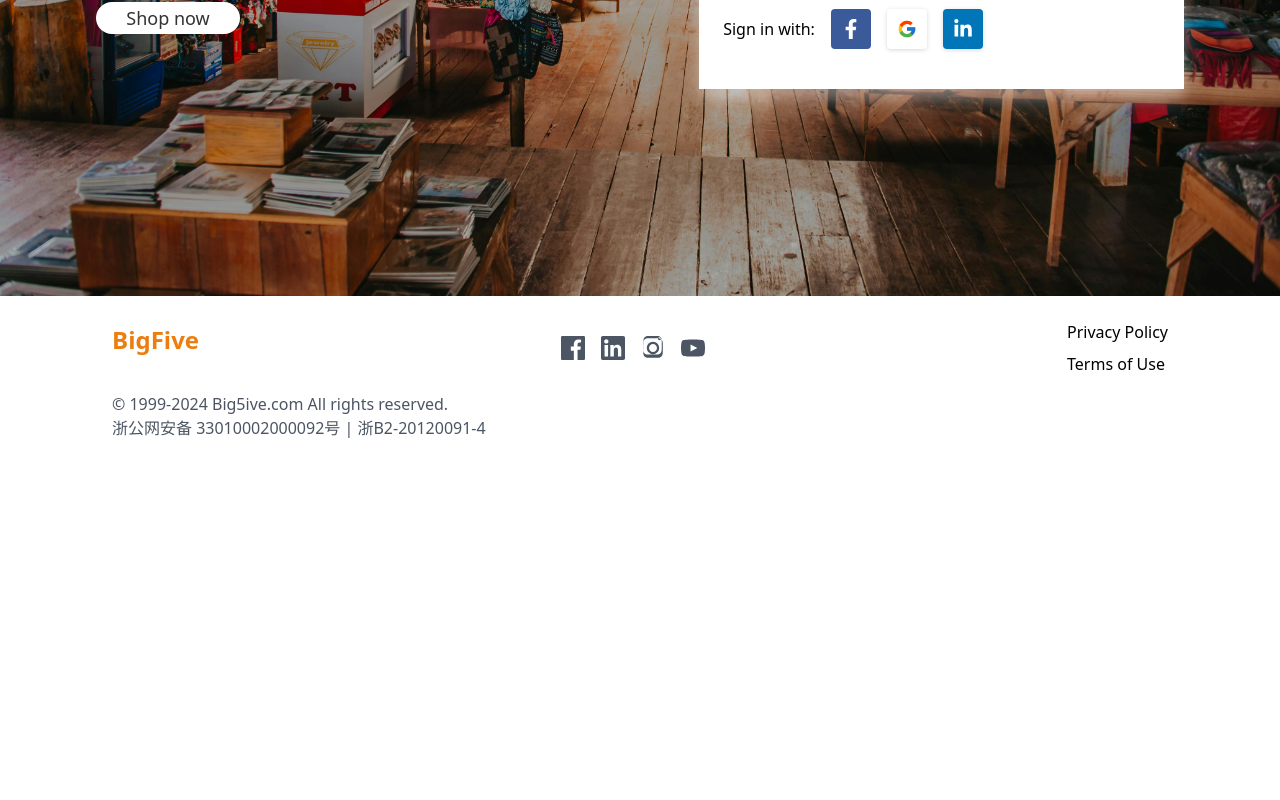
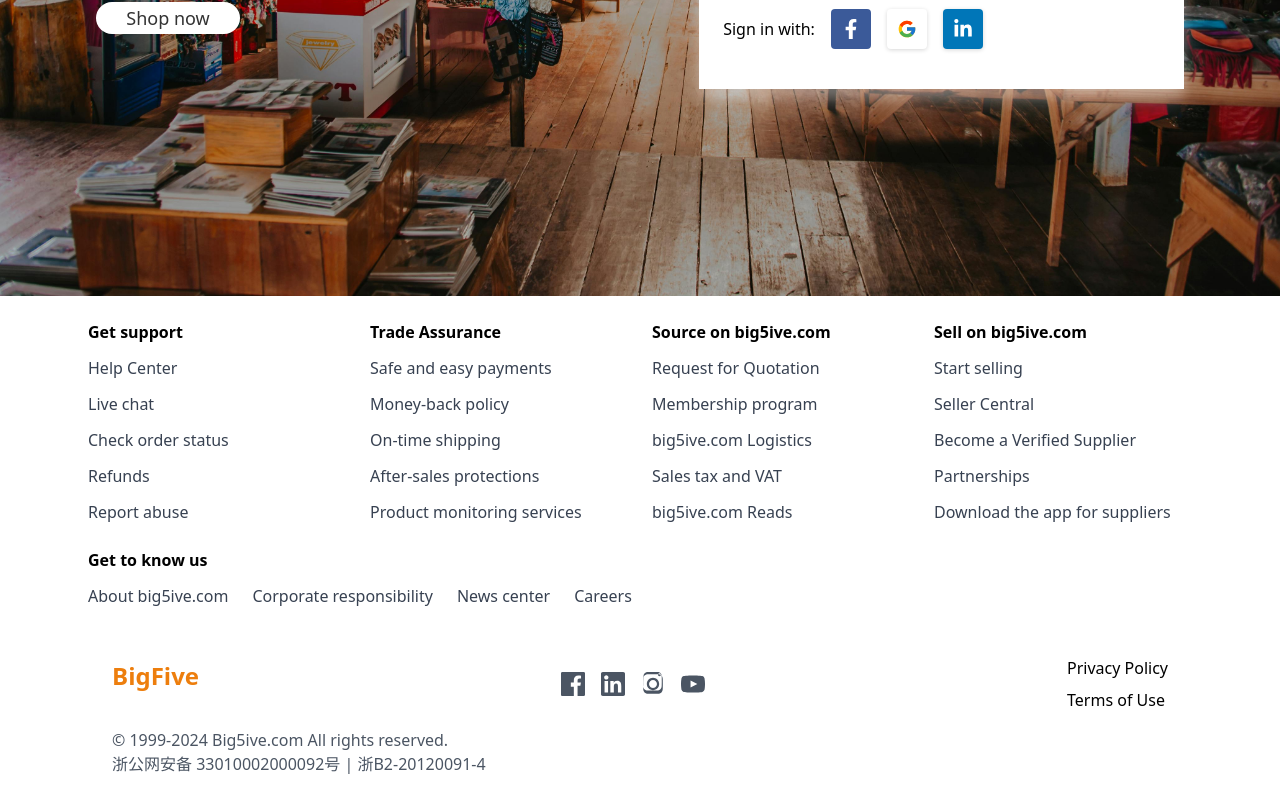
Before and after one commit to Big-5ive/5squares, a React (Vite) app: page / in a window 1280 px wide. Shown: the part 584-1384 px from the top of the page. Before the commit the page ends 1048 px from the top, so only its background shows below. Built offline with nearby package versions, Linux system fonts and the light colour scheme.

Commit message:
feedback finished

```diff
--- a/src/Components/Auth/Feedback/Feedback.jsx
+++ b/src/Components/Auth/Feedback/Feedback.jsx
@@ -27,7 +27,7 @@
 
   const options1 = [
     "Verification code expired",
-    "Did not receive verification",
+    "Did not receive verification code",
     "Number of SMS verification codes sent has exceeded the daily limit",
     "Unable to change email address",
     "Password retrieval failed",
--- a/src/Components/Auth/Login/Login.jsx
+++ b/src/Components/Auth/Login/Login.jsx
@@ -6,6 +6,7 @@
 import { useDispatch, useSelector } from "react-redux";
 import { DB } from "../../Global/Features";
 import Footer from "../../Footer";
+import FooterMain from "../../FooterMain";
 
 
 const Login = () => {
@@ -27,6 +28,7 @@
       <div className="max-[700px]:hidden">
         <LoginHeader />
         <LoginHero />
+        <FooterMain />
         <Footer />
       </div>
     </>
--- /dev/null
+++ b/src/Components/FooterMain.jsx
@@ -0,0 +1,63 @@
+import React from 'react';
+
+const FooterMain = () => {
+  return (
+    <footer className="bg-white text-gray-700">
+      <div className="max-w-6xl mx-auto p-6">
+        <div className="grid grid-cols-1 md:grid-cols-2 lg:grid-cols-4 gap-6">
+          <div>
+            <h2 className="font-bold text-black mb-3">Get support</h2>
+            <ul className='space-y-3'>
+              <li><a href="#" className="hover:underline">Help Center</a></li>
+              <li><a href="#" className="hover:underline">Live chat</a></li>
+              <li><a href="#" className="hover:underline">Check order status</a></li>
+              <li><a href="#" className="hover:underline">Refunds</a></li>
+              <li><a href="#" className="hover:underline">Report abuse</a></li>
+            </ul>
+          </div>
+          <div>
+            <h2 className="font-bold text-black mb-3">Trade Assurance</h2>
+            <ul className='space-y-3'>
+              <li><a href="#" className="hover:underline">Safe and easy payments</a></li>
+              <li><a href="#" className="hover:underline">Money-back policy</a></li>
+              <li><a href="#" className="hover:underline">On-time shipping</a></li>
+              <li><a href="#" className="hover:underline">After-sales protections</a></li>
+              <li><a href="#" className="hover:underline">Product monitoring services</a></li>
+            </ul>
+          </div>
+          <div>
+            <h2 className="font-bold text-black mb-3">Source on big5ive.com</h2>
+            <ul className='space-y-3'>
+              <li><a href="#" className="hover:underline">Request for Quotation</a></li>
+              <li><a href="#" className="hover:underline">Membership program</a></li>
+              <li><a href="#" className="hover:underline">big5ive.com Logistics</a></li>
+              <li><a href="#" className="hover:underline">Sales tax and VAT</a></li>
+              <li><a href="#" className="hover:underline">big5ive.com Reads</a></li>
+            </ul>
+          </div>
+          <div>
+            <h2 className="font-bold text-black mb-3">Sell on big5ive.com</h2>
+            <ul className='space-y-3'>
+              <li><a href="#" className="hover:underline">Start selling</a></li>
+              <li><a href="#" className="hover:underline">Seller Central</a></li>
+              <li><a href="#" className="hover:underline">Become a Verified Supplier</a></li>
+              <li><a href="#" className="hover:underline">Partnerships</a></li>
+              <li><a href="#" className="hover:underline">Download the app for suppliers</a></li>
+            </ul>
+          </div>
+        </div>
+        <div className="mt-6">
+          <h2 className="font-bold text-black mb-3">Get to know us</h2>
+          <ul className="flex flex-col md:flex-row md:flex-wrap md:gap-6">
+            <li><a href="#" className="hover:underline">About big5ive.com</a></li>
+            <li><a href="#" className="hover:underline">Corporate responsibility</a></li>
+            <li><a href="#" className="hover:underline">News center</a></li>
+            <li><a href="#" className="hover:underline">Careers</a></li>
+          </ul>
+        </div>
+      </div>
+    </footer>
+  );
+};
+
+export default FooterMain;
```
